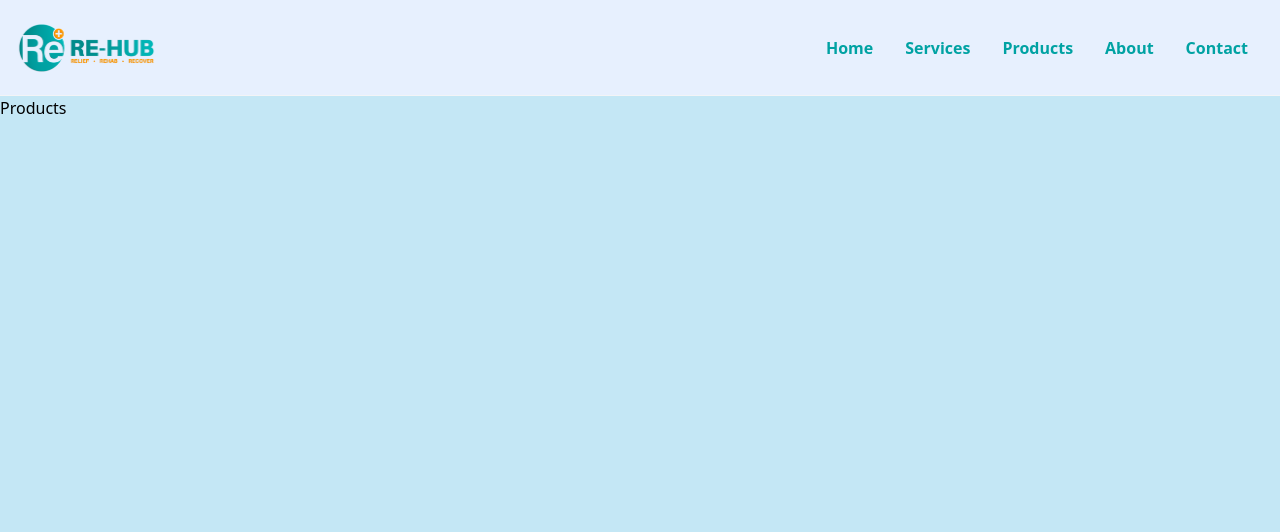
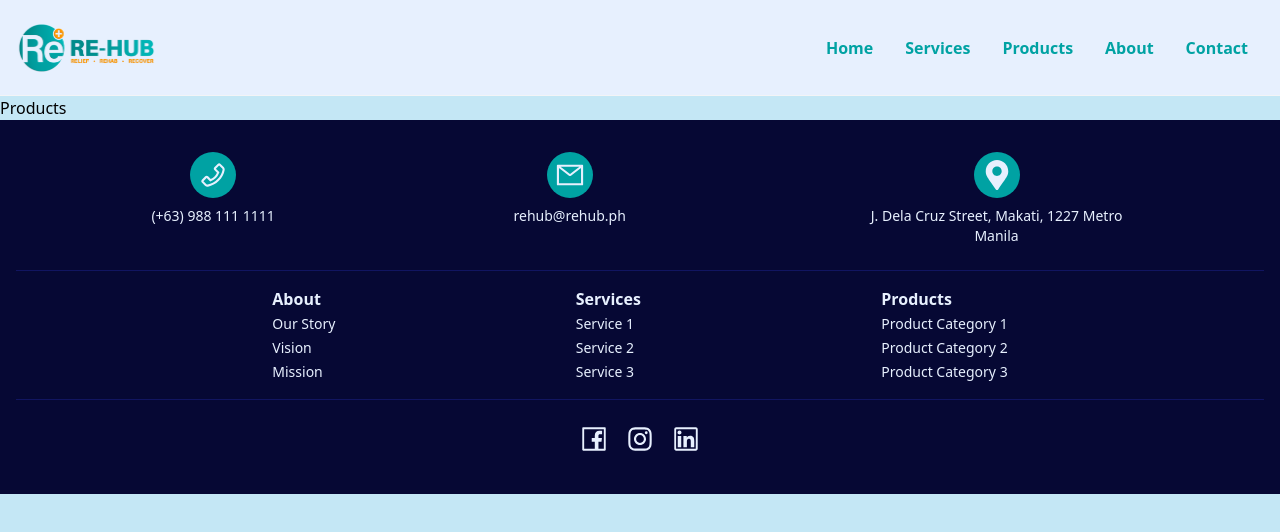
Before and after one commit to Mewguel/ReHub, a React (Create React App) app: page /about in a window 1280 px wide. Shown: the top 532 px of the page. Built offline with nearby package versions, Linux system fonts and the light colour scheme.

Commit message:
Feat: Added Footer without Extern Links

```diff
--- a/src/App.js
+++ b/src/App.js
@@ -7,6 +7,7 @@ import Contact from "./pages/Contact";
 import Products from "./pages/Products";
 import ComingSoon from "./pages/ComingSoon"; // for pages that are under development and future release
 
+import Footer from "./components/Footer";
 import Navbar from "./components/Navbar";
 
 function App() {
@@ -22,6 +23,7 @@ function App() {
           <Route path="/about" element={<About />} />
         </Routes>
       </div>
+      <Footer />
     </Router>
   );
 }
--- /dev/null
+++ b/src/components/Footer.jsx
@@ -0,0 +1,127 @@
+import React from "react";
+
+import {
+  AiOutlinePhone,
+  AiOutlineMail,
+  AiOutlineFacebook,
+  AiOutlineInstagram,
+  AiOutlineLinkedin,
+} from "react-icons/ai";
+import { FaMapMarkerAlt } from "react-icons/fa";
+
+const Footer = () => {
+  return (
+    <div className="flex flex-col bg-rehub-deepblue bottom-0 p-4 text-rehub-lightblue ">
+      <div className="upper-footer-container flex mx-auto justify-evenly items-start p-4 w-full border-b-[1px] border-[#111561] text-sm">
+        <div className="flex flex-col justify-center items-center mx-auto">
+          <div className="flex bg-rehub-cerulean rounded-full p-2 justify-center w-fit">
+            <AiOutlinePhone size={30} />
+          </div>
+          <div className="mx-auto p-2 md:max-w-[280px] max-w-[140px]">
+            <p className="text-center">(+63) 988 111 1111 </p>
+          </div>
+        </div>
+
+        <div className="flex flex-col justify-center items-center mx-auto">
+          <div className="flex bg-rehub-cerulean rounded-full p-2 justify-center w-fit">
+            <AiOutlineMail size={30} />
+          </div>
+          <div className="mx-auto p-2 md:max-w-[280px] max-w-[140px]">
+            <p className="text-center">rehub@rehub.ph </p>
+          </div>
+        </div>
+
+        <div className="flex flex-col justify-center items-center mx-auto">
+          <div className="flex bg-rehub-cerulean rounded-full p-2 justify-center w-fit">
+            <FaMapMarkerAlt size={30} />
+          </div>
+          <div className="flex mx-auto p-2 md:max-w-[280px] max-w-[140px]">
+            <p className="text-center">
+              J. Dela Cruz Street, Makati, 1227 Metro Manila
+            </p>
+          </div>
+        </div>
+      </div>
+
+      <div className="bottom-footer-container flex mx-auto justify-evenly items-start p-4 w-full border-b-[1px] border-[#111561]">
+        <div className="about flex flex-col">
+          <a href="/">
+            <span className="text-md font-semibold pb-2">About</span>
+          </a>
+          <a href="/">
+            <span className="text-sm hover:text-rehub-cerulean cursor-pointer">
+              Our Story
+            </span>
+          </a>
+          <a href="/">
+            <span className="text-sm hover:text-rehub-cerulean cursor-pointer">
+              Vision
+            </span>
+          </a>
+          <a href="/">
+            <span className="text-sm hover:text-rehub-cerulean cursor-pointer">
+              Mission
+            </span>
+          </a>
+        </div>
+
+        <div className="services flex flex-col">
+          <a href="/">
+            <span className="text-md font-semibold pb-2">Services</span>
+          </a>
+          <a href="/">
+            <span className="text-sm hover:text-rehub-cerulean cursor-pointer">
+              Service 1
+            </span>
+          </a>
+          <a href="/">
+            <span className="text-sm hover:text-rehub-cerulean cursor-pointer">
+              Service 2
+            </span>
+          </a>
+          <a href="/">
+            <span className="text-sm hover:text-rehub-cerulean cursor-pointer">
+              Service 3
+            </span>
+          </a>
+        </div>
+
+        <div className="products flex flex-col">
+          <a href="/">
+            <span className="text-md font-semibold pb-2">Products</span>
+          </a>
+          <a href="/">
+            <span className="text-sm hover:text-rehub-cerulean cursor-pointer">
+              Product Category 1
+            </span>
+          </a>
+          <a href="/">
+            <span className="text-sm hover:text-rehub-cerulean cursor-pointer">
+              Product Category 2
+            </span>
+          </a>
+          <a href="/">
+            <span className="text-sm hover:text-rehub-cerulean cursor-pointer">
+              Product Category 3
+            </span>
+          </a>
+        </div>
+      </div>
+
+      <div className="socials-container flex mx-auto justify-center items-start p-4 w-full">
+        {/* Add links to these platforms */}
+        <div className="flex bg-transparent  rounded-full p-2 justify-center w-fit">
+          <AiOutlineFacebook size={30} />
+        </div>
+        <div className="flex bg-transparent  rounded-full p-2 justify-center w-fit">
+          <AiOutlineInstagram size={30} />
+        </div>
+        <div className="flex bg-transparent rounded-full p-2 justify-center w-fit">
+          <AiOutlineLinkedin size={30} />
+        </div>
+      </div>
+    </div>
+  );
+};
+
+export default Footer;
```
